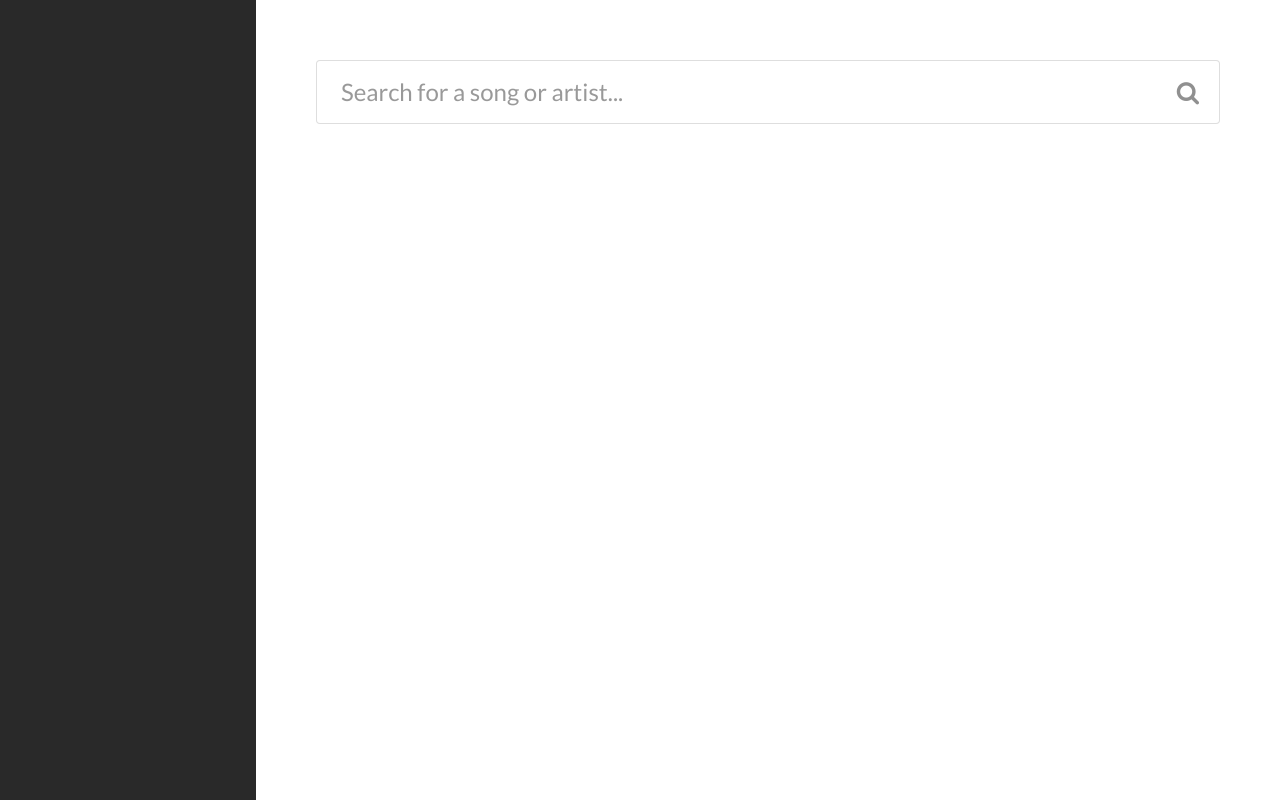
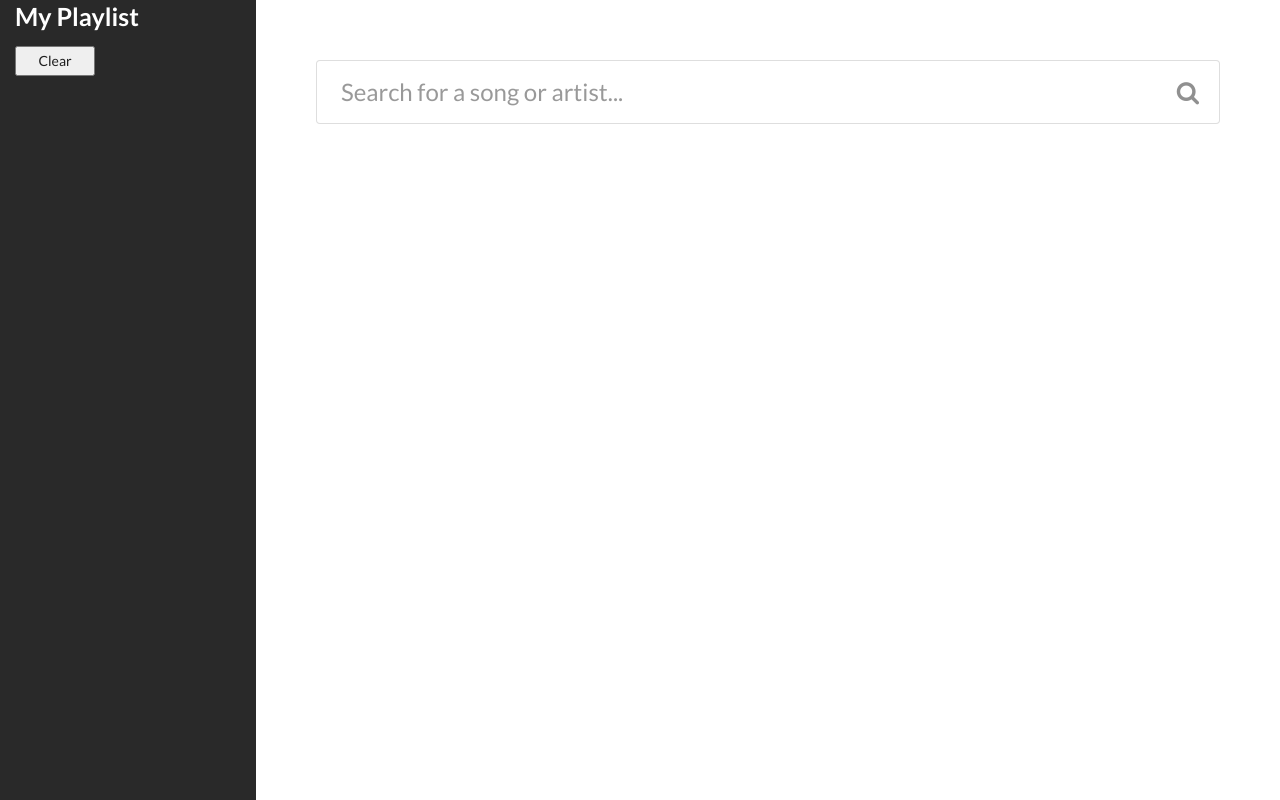
Before and after one commit to Min-Chih/onemonth-js, a plain HTML site: page week-3/index.html in a window 1280 px wide. Drawn offline with Linux system fonts and the light colour scheme.

Commit message:
adjusted sidebar css

```diff
--- a/week-3/index.html
+++ b/week-3/index.html
@@ -11,11 +11,15 @@
 <body id="soundcloud-player">
 
 <div class="ui container col">
+    <div class="title-button">
+        <h2 class="my-list-title">My Playlist</h2>
+        <button class="delete">Clear</button>
     <div class="col-left js-playlist">
-        <h2 class="my-list-title">My Playlist</h2>
+
 
         <div class="inner"></div>
     </div>
+</div>
     <div class="col-right">
         <div class="main">
             <div class="ui massive icon input">
--- a/week-3/javascript/main.js
+++ b/week-3/javascript/main.js
@@ -128,7 +128,7 @@ sideBar.innerHTML = localStorage.getItem("key");
 
 // }
 
-// Resetß search results after every search
+// Reset search results after every search
 
 function getResults (event) {
 
@@ -137,4 +137,15 @@ function getResults (event) {
     searchResults.innerHTML = "";
 
     getInput(newWord);
-}
+};
+
+// Add a Clear button to delete the whole list
+
+let deleteButton = document.querySelector('.delete');
+
+function clearList() {
+	var sideBar = document.querySelector('.js-playlist');
+	sideBar.innerHTML = localStorage.clear('key');
+};
+
+deleteButton.addEventListener('click', clearList);
--- a/week-3/styles/main.css
+++ b/week-3/styles/main.css
@@ -13,18 +13,18 @@ html, body {
 	left: 0;
 }
 
-#soundcloud-player .col-left {
+#soundcloud-player .title-button {
 	width: 20%;
 	height: 100%;
 	background-color: #292929;
 	overflow: auto;
 
-	position: fixed;
+	position: absolute;
 	left: 0;
 	top: 0;
 
 	min-width: 200px;
-	z-index: 1;
+	z-index: -1;
 }
 
 #soundcloud-player .col-right {
@@ -66,11 +66,22 @@ html, body {
 }
 
 .my-list-title {
-	margin-left: 25px;
+	margin-left: 15px;
 	color: white;
-	font-size: 40px;
+	font-size: 25px;
 }
 
 .list-item {
 	margin-left: 25px;
 }
+
+.delete {
+	margin-bottom: 10px;
+	margin-left: 15px;
+	height: 30px;
+	width: 80px;
+}
+
+.title-button {
+
+}
```
